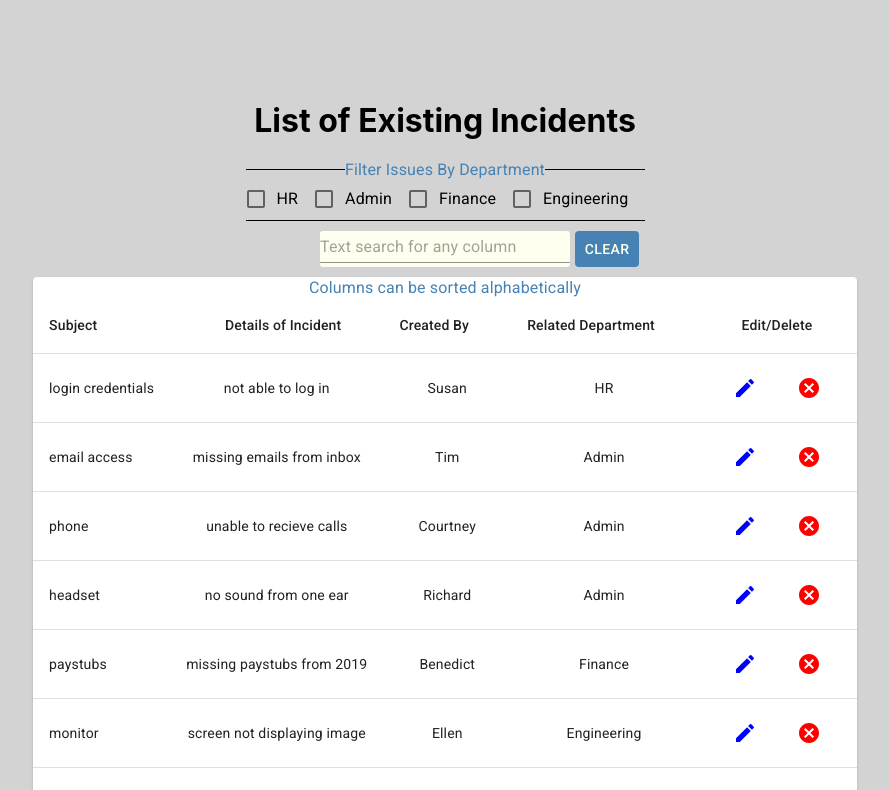
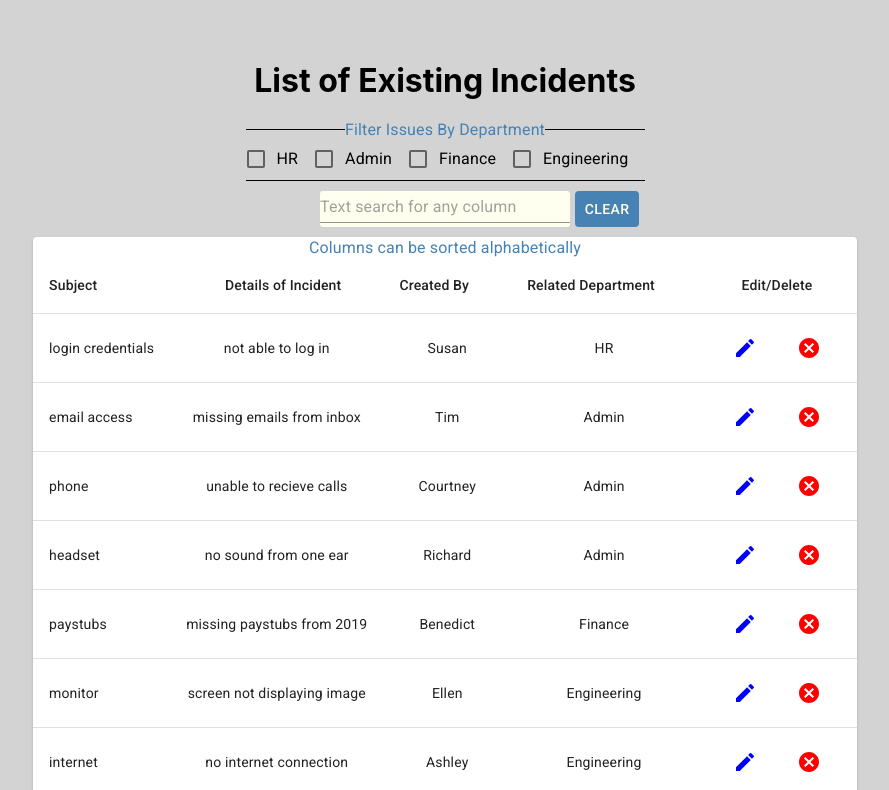
Before and after one commit to yueymiqua/support-incident-tracker, a Next.js app: page /incidents in a window 1280 px wide. Shown: the top 790 px of the page, without its empty margins (195-1084 px from the left). Built offline with nearby package versions, Linux system fonts and the light colour scheme.

Commit message:
adjusted margin top of incidents.js

```diff
--- a/pages/incidents.js
+++ b/pages/incidents.js
@@ -199,7 +199,7 @@ const incidents = () => {
     const classes = useStyles();
 
     return (
-        <div style={{display: "flex", height: "100%", minHeight: "100vh", justifyContent: "center", background: "lightGray", paddingTop: "10vh" }}>
+        <div style={{display: "flex", height: "100%", minHeight: "100vh", justifyContent: "center", background: "lightGray", paddingTop: "5vh" }}>
             <div style={{ textAlign: 'center' }}>
                 <h1>List of Existing Incidents</h1>
                 <FormControl component="fieldset" style={{borderBlockColor: 'black', borderBlockStyle: 'solid', borderBlockWidth: '1px', marginBottom: '10px'}}>
```
